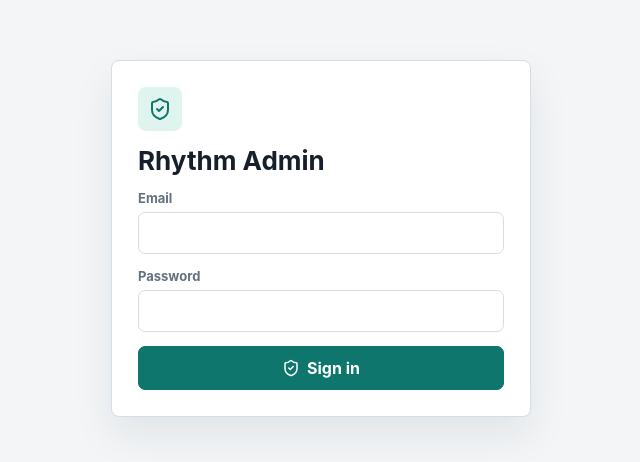
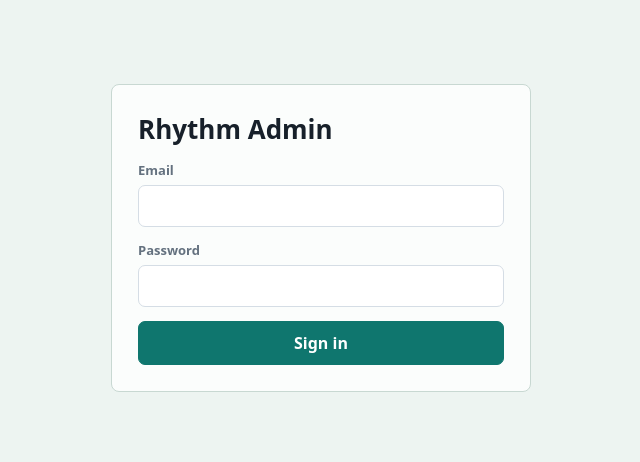
Before and after one commit to sticktrk/rhythm-os, a React (Vite) app in the folder admin-ui/: page / in a window 1280 px wide. Shown: the part 162-624 px from the top of the page, without its empty margins (319-959 px from the left). Built offline with nearby package versions, Linux system fonts and the light colour scheme; no server answers.

Commit message:
Deploy Rhythm staff admin service

```diff
--- a/admin-ui/package.json
+++ b/admin-ui/package.json
@@ -17,7 +17,7 @@
     "lucide-react": "^1.21.0",
     "react": "^19.2.7",
     "react-dom": "^19.2.7",
-    "react-router-dom": "^7.18.1"
+    "react-router-dom": "^7.18.2"
   },
   "devDependencies": {
     "@types/node": "^24.10.1",
--- a/admin-ui/src/App.tsx
+++ b/admin-ui/src/App.tsx
@@ -1,7 +1,7 @@
 import { useEffect, useState, type FormEvent } from 'react';
 import { BrowserRouter } from 'react-router-dom';
 import type { Session } from '@supabase/supabase-js';
-import { AlertTriangle, Loader2, ShieldCheck } from 'lucide-react';
+import { AlertTriangle, Loader2 } from 'lucide-react';
 
 import { AppRoutes } from './router';
 import { ConfirmProvider } from './components/ui/ConfirmDialog';
@@ -145,9 +145,6 @@ function AuthScreen({
   return (
     <main className="centeredScreen">
       <form className="authPanel" onSubmit={onSubmit}>
-        <div className="panelIcon">
-          <ShieldCheck size={24} />
-        </div>
         <h1>Rhythm Admin</h1>
         <label>
           <span>Email</span>
@@ -171,7 +168,7 @@ function AuthScreen({
         </label>
         {error ? <div className="notice error">{error}</div> : null}
         <button className="primaryButton" type="submit" disabled={busy}>
-          {busy ? <Loader2 className="spin" size={18} /> : <ShieldCheck size={18} />}
+          {busy ? <Loader2 className="spin" size={18} /> : null}
           <span>Sign in</span>
         </button>
       </form>
--- a/admin-ui/src/styles.css
+++ b/admin-ui/src/styles.css
@@ -1,9 +1,7 @@
 :root {
   color-scheme: light;
-  font-family:
-    Inter, ui-sans-serif, system-ui, -apple-system, BlinkMacSystemFont, "Segoe UI",
-    sans-serif;
-  background: #f3f5f7;
+  font-family: system-ui, -apple-system, BlinkMacSystemFont, "Segoe UI", sans-serif;
+  background: #edf4f1;
   color: #17202a;
   font-synthesis: none;
   text-rendering: optimizeLegibility;
@@ -1300,10 +1298,9 @@ code {
   display: grid;
   gap: 14px;
   max-width: 420px;
-  border: 1px solid var(--border);
+  border: 1px solid #c8d8d2;
   border-radius: 8px;
-  background: var(--surface);
-  box-shadow: var(--shadow);
+  background: #fbfdfc;
   padding: 26px;
 }
 
@@ -1341,15 +1338,12 @@ code {
 .panelIcon {
   display: grid;
   place-items: center;
-  width: 44px;
-  height: 44px;
-  border-radius: 8px;
-  background: var(--green-soft);
+  width: 28px;
+  height: 28px;
   color: var(--green);
 }
 
 .panelIcon.warning {
-  background: var(--amber-soft);
   color: var(--amber);
 }
 
```
Also changed, not shown: 1 other file (tests, documents, lock files or other folders).
